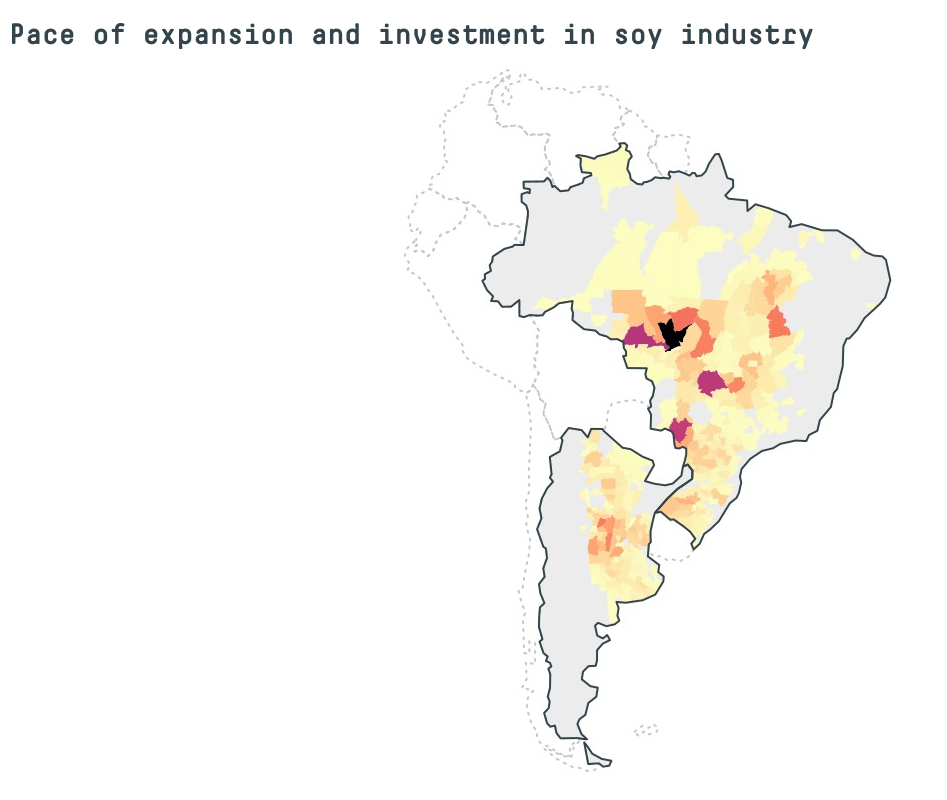
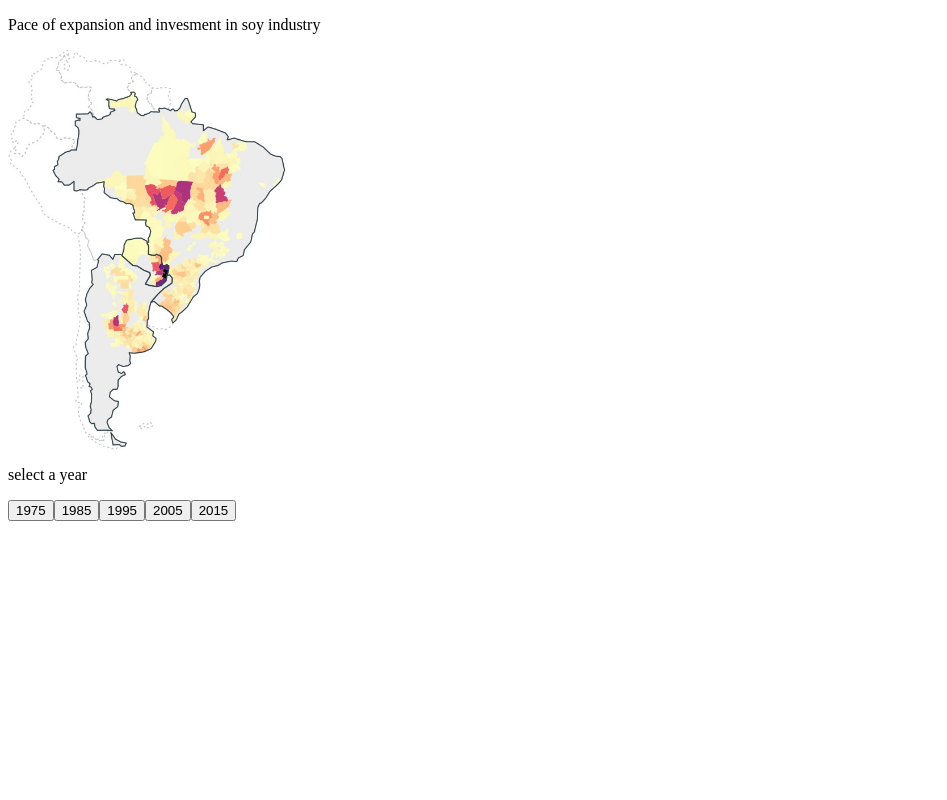
Before and after one commit to Vizzuality/trase-yearbook, a website: page 3a/index.html in a window 1280 px wide. Shown: the whole page, without its empty margins (0-947 px from the left). Drawn offline with Linux system fonts and the light colour scheme.

Commit message:
basic button work

```diff
--- a/3a/css/style.css
+++ b/3a/css/style.css
@@ -1,21 +1,6 @@
-@font-face {
-    font-family: 'Merriweather';
-    src: url('../fonts/decimamonopro-webfont.woff2') format('woff2'),
-         url('../fonts/decimamonopro-webfont.woff') format('woff');
-    font-weight: normal;
-    font-style: normal;
+.map {
+  background-repeat: no-repeat;
+  background-size: contain;
+  height: 400px;
+  width: 300px;
 }
-
-body {
-    font-family: Merriweather;
-    font-size: 14px;
-    color: #34444C;
-    height: 100%;
-    width: 100%;
-
-    .image-container {
-      display: flex;
-      justify-content: center;
-      align-items: center;
-    }
-}
--- a/3a/index.html
+++ b/3a/index.html
@@ -8,17 +8,9 @@
   <link rel="stylesheet" href="css/style.css">
 </head>
 <body>
-
   <script src="js/main.js"></script>
-  <div>
-    <div class="title">
-      <h1>Pace of expansion and investment in soy industry</h1>
-    </div>
-    <div class="image-container">
-      <img src="assets/2005.jpg"/>
-    </div>
-    <div class="">
-    </div>
-  </div>
+  <main>
+    <div id="root"></div>
+  </main>
 </body>
 </html>
--- a/3a/js/main.js
+++ b/3a/js/main.js
@@ -1,83 +1,161 @@
-var svg = d3.select("svg"),
-    width = +svg.attr("width"),
-    height = +svg.attr("height");
+'use strict';
 
-var fader = function(color) { return d3.interpolateRgb(color, "#fff")(0.2); },
-    color = d3.scaleOrdinal(d3.schemeCategory20.map(fader)),
-    format = d3.format(",d");
+var _createClass = function () { function defineProperties(target, props) { for (var i = 0; i < props.length; i++) { var descriptor = props[i]; descriptor.enumerable = descriptor.enumerable || false; descriptor.configurable = true; if ("value" in descriptor) descriptor.writable = true; Object.defineProperty(target, descriptor.key, descriptor); } } return function (Constructor, protoProps, staticProps) { if (protoProps) defineProperties(Constructor.prototype, protoProps); if (staticProps) defineProperties(Constructor, staticProps); return Constructor; }; }();
 
-var treemap = d3.treemap()
-    .tile(d3.treemapResquarify)
-    .size([width, height])
-    .round(true)
-    .paddingInner(1);
+function _toConsumableArray(arr) { if (Array.isArray(arr)) { for (var i = 0, arr2 = Array(arr.length); i < arr.length; i++) { arr2[i] = arr[i]; } return arr2; } else { return Array.from(arr); } }
 
-d3.json("flare.json", function(error, data) {
-  if (error) throw error;
+function _classCallCheck(instance, Constructor) { if (!(instance instanceof Constructor)) { throw new TypeError("Cannot call a class as a function"); } }
 
-  var root = d3.hierarchy(data)
-      .eachBefore(function(d) { d.data.id = (d.parent ? d.parent.data.id + "." : "") + d.data.name; })
-      .sum(sumBySize)
-      .sort(function(a, b) { return b.height - a.height || b.value - a.value; });
+var Datavis = function () {
+  _createClass(Datavis, [{
+    key: '_setListeners',
+    value: function _setListeners() {
+      window.addEventListener('setActive', this._handleEvent);
+    }
+  }]);
 
-  treemap(root);
+  function Datavis(selector) {
+    var _this = this;
 
-  var cell = svg.selectAll("g")
-    .data(root.leaves())
-    .enter().append("g")
-      .attr("transform", function(d) { return "translate(" + d.x0 + "," + d.y0 + ")"; });
+    _classCallCheck(this, Datavis);
 
-  cell.append("rect")
-      .attr("id", function(d) { return d.data.id; })
-      .attr("width", function(d) { return d.x1 - d.x0; })
-      .attr("height", function(d) { return d.y1 - d.y0; })
-      .attr("fill", function(d) { return color(d.parent.data.id); });
+    this._handleEvent = function (e) {
+      return _this[e.type].apply(_this, _toConsumableArray(e.detail)) || _this.render();
+    };
 
-  cell.append("clipPath")
-      .attr("id", function(d) { return "clip-" + d.data.id; })
-    .append("use")
-      .attr("xlink:href", function(d) { return "#" + d.data.id; });
+    this.active = 2015;
+    this.title = "Pace of expansion and invesment in soy industry";
+    this.options = [1975, 1985, 1995, 2005, 2015];
 
-  cell.append("text")
-      .attr("clip-path", function(d) { return "url(#clip-" + d.data.id + ")"; })
-    .selectAll("tspan")
-      .data(function(d) { return d.data.name.split(/(?=[A-Z][^A-Z])/g); })
-    .enter().append("tspan")
-      .attr("x", 4)
-      .attr("y", function(d, i) { return 13 + i * 10; })
-      .text(function(d) { return d; });
+    this.setActive = function (active) {
+      _this.active = active;
+    };
 
-  cell.append("title")
-      .text(function(d) { return d.data.id + "\n" + format(d.value); });
+    this.root = document.querySelector(selector);
+    this.render();
+    this._setListeners();
+  }
 
-  d3.selectAll("input")
-      .data([sumBySize, sumByCount], function(d) { return d ? d.name : this.value; })
-      .on("change", changed);
+  _createClass(Datavis, [{
+    key: 'render',
+    value: function render() {
+      var _this2 = this;
 
-  var timeout = d3.timeout(function() {
-    d3.select("input[value=\"sumByCount\"]")
-        .property("checked", true)
-        .dispatch("change");
-  }, 2000);
+      this.root.innerHTML = '';
+      console.log(this.active);
+      this.root.appendChild(function () {
+        var _elem = document.createElement('div');
 
-  function changed(sum) {
-    timeout.stop();
+        _elem.appendChild(document.createTextNode('\n        '));
 
-    treemap(root.sum(sum));
+        var _elem2 = document.createElement('p');
 
-    cell.transition()
-        .duration(750)
-        .attr("transform", function(d) { return "translate(" + d.x0 + "," + d.y0 + ")"; })
-      .select("rect")
-        .attr("width", function(d) { return d.x1 - d.x0; })
-        .attr("height", function(d) { return d.y1 - d.y0; });
+        var _expr = _this2.title,
+            _res = _expr instanceof Node || _expr instanceof Array ? _expr : document.createTextNode(_expr);
+
+        if (_res instanceof Array) {
+          for (var _i3 = 0; _i3 < _res.length; _i3 += 1) {
+            _elem2.appendChild(_res[_i3] instanceof Node || _res[_i3] instanceof Array ? _res[_i3] : document.createTextNode(_res[_i3]));
+          }
+        } else _elem2.appendChild(_res);
+
+        _elem.appendChild(_elem2);
+
+        _elem.appendChild(document.createTextNode('\n        '));
+
+        var _elem3 = document.createElement('div');
+
+        _elem3.setAttribute('class', 'map');
+
+        _elem3.setAttribute('style', 'background-image: url(assets/' + _this2.active + '.jpg)');
+
+        _elem.appendChild(_elem3);
+
+        _elem.appendChild(document.createTextNode('\n        '));
+
+        var _expr2 = YearSelector({ options: _this2.options, title: "select a year", setActive: _this2.setActive }),
+            _res2 = _expr2 instanceof Node || _expr2 instanceof Array ? _expr2 : document.createTextNode(_expr2);
+
+        if (_res2 instanceof Array) {
+          for (var _i4 = 0; _i4 < _res2.length; _i4 += 1) {
+            _elem.appendChild(_res2[_i4] instanceof Node || _res2[_i4] instanceof Array ? _res2[_i4] : document.createTextNode(_res2[_i4]));
+          }
+        } else _elem.appendChild(_res2);
+
+        _elem.appendChild(document.createTextNode('\n      '));
+
+        return _elem;
+      }());
+    }
+  }]);
+
+  return Datavis;
+}();
+
+document.addEventListener("DOMContentLoaded", function () {
+  return new Datavis('#root');
+});
+window.dispatch = function (event) {
+  for (var _len = arguments.length, detail = Array(_len > 1 ? _len - 1 : 0), _key = 1; _key < _len; _key++) {
+    detail[_key - 1] = arguments[_key];
   }
-});
 
-function sumByCount(d) {
-  return d.children ? 0 : 1;
+  return dispatchEvent(new CustomEvent(event, { detail: detail }));
+};
+"use strict";
+
+function YearSelector(props) {
+
+  return function () {
+    var _elem = document.createElement("div");
+
+    _elem.appendChild(document.createTextNode("\n      "));
+
+    var _elem2 = document.createElement("p");
+
+    var _expr = props.title,
+        _res = _expr instanceof Node || _expr instanceof Array ? _expr : document.createTextNode(_expr);
+
+    if (_res instanceof Array) {
+      for (var _i3 = 0; _i3 < _res.length; _i3 += 1) {
+        _elem2.appendChild(_res[_i3] instanceof Node || _res[_i3] instanceof Array ? _res[_i3] : document.createTextNode(_res[_i3]));
+      }
+    } else _elem2.appendChild(_res);
+
+    _elem.appendChild(_elem2);
+
+    _elem.appendChild(document.createTextNode("\n      "));
+
+    var _expr2 = props.options.map(function (year) {
+      return function () {
+        var _elem3 = document.createElement("button");
+
+        _elem3.setAttribute("data-value", year);
+
+        _elem3.setAttribute("onclick", "dispatch('setActive', " + year + ")");
+
+        var _expr3 = year,
+            _res3 = _expr3 instanceof Node || _expr3 instanceof Array ? _expr3 : document.createTextNode(_expr3);
+
+        if (_res3 instanceof Array) {
+          for (var _i5 = 0; _i5 < _res3.length; _i5 += 1) {
+            _elem3.appendChild(_res3[_i5] instanceof Node || _res3[_i5] instanceof Array ? _res3[_i5] : document.createTextNode(_res3[_i5]));
+          }
+        } else _elem3.appendChild(_res3);
+
+        return _elem3;
+      }();
+    }),
+        _res2 = _expr2 instanceof Node || _expr2 instanceof Array ? _expr2 : document.createTextNode(_expr2);
+
+    if (_res2 instanceof Array) {
+      for (var _i6 = 0; _i6 < _res2.length; _i6 += 1) {
+        _elem.appendChild(_res2[_i6] instanceof Node || _res2[_i6] instanceof Array ? _res2[_i6] : document.createTextNode(_res2[_i6]));
+      }
+    } else _elem.appendChild(_res2);
+
+    _elem.appendChild(document.createTextNode("\n    "));
+
+    return _elem;
+  }();
 }
-
-function sumBySize(d) {
-  return d.size;
-}
```
Also changed, not shown: 3a/js/main.jsx (added, +34 -0 lines), 3a/js/year-selector.jsx (added, +11 -0 lines), package.json (added, +15 -0 lines), .babelrc (added), 2 other files.
